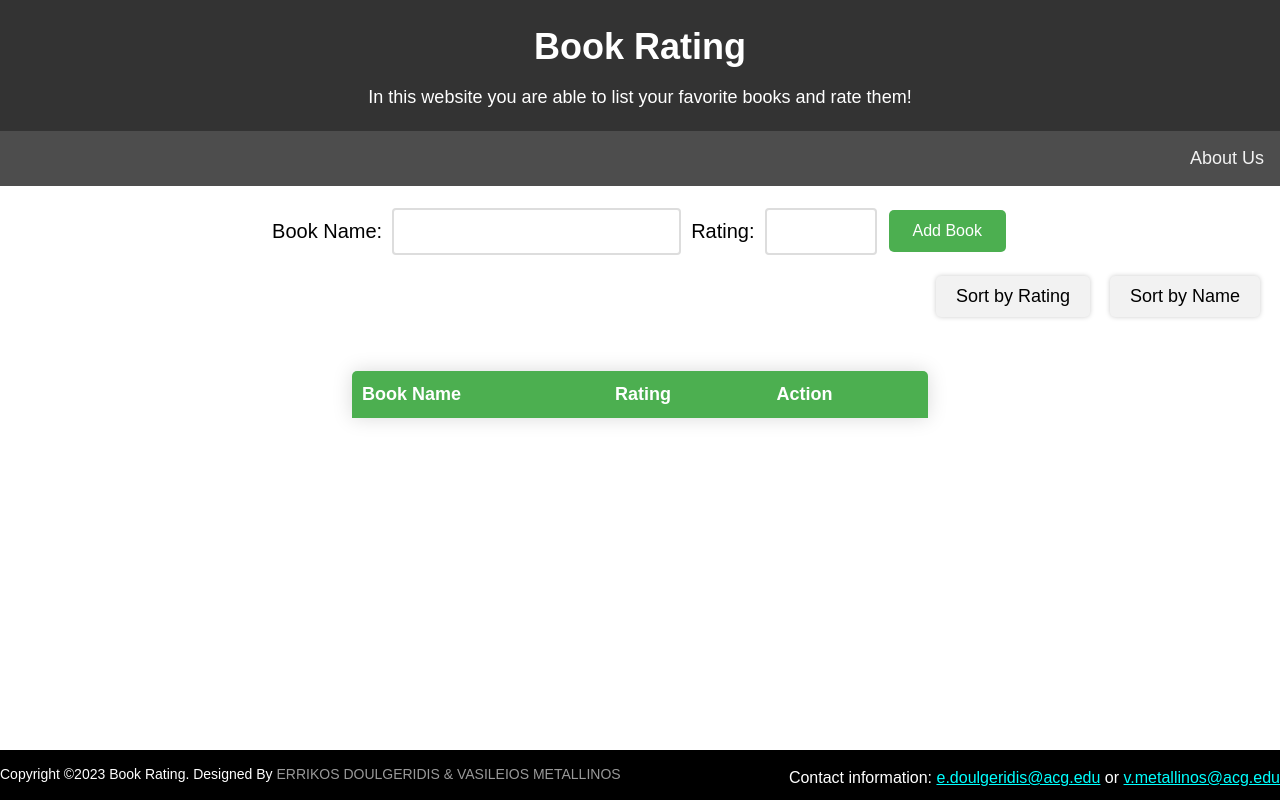
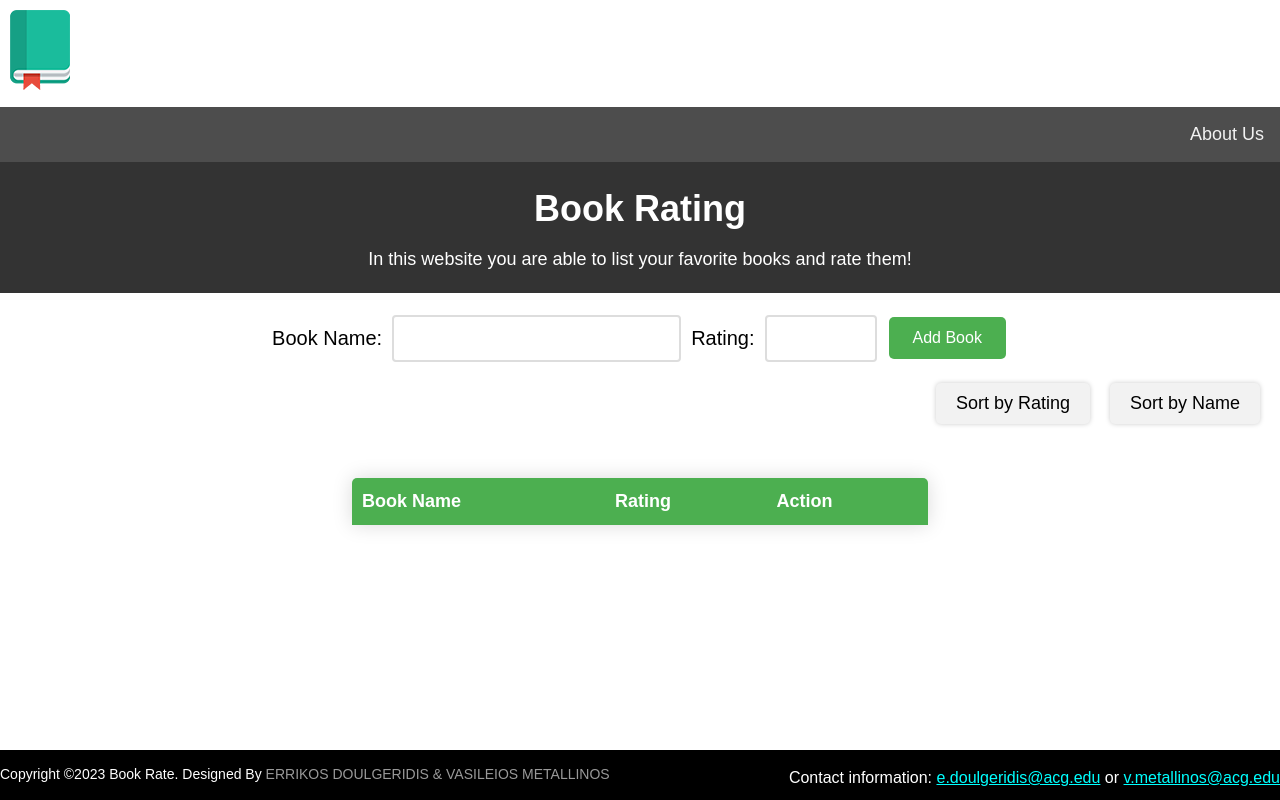
Before and after one commit to ErDoul123/Midterm-Project-for-ITC-4214, a plain HTML site: page index.html in a window 1280 px wide. Drawn offline with nearby package versions, Linux system fonts and the light colour scheme.

Commit message:
add Logo

```diff
--- a/index.html
+++ b/index.html
@@ -14,16 +14,19 @@
 	</head>
 
 	<body>
+		<!-- Logo -->
+		<div class="logo"><a href="#"><img src="WebsiteLogo.png"></a></div>
+
+		<!-- The navigation bar contains a link to the "About Us" page. -->
+		<nav class="topnav">
+			<a href="#">About Us</a>
+		</nav>
 		<!-- The header section contains a title and description of the website. -->
 		<header>
 			<h1>Book Rating</h1>
 			<p>In this website you are able to list your favorite books and rate them!</p>
 		</header>
 
-		<!-- The navigation bar contains a link to the "About Us" page. -->
-		<nav class="topnav">
-			<a href="#">About Us</a>
-		</nav>
 
 		<!-- The main section contains a form for adding a book, two sort buttons, and a table for displaying the list of books. -->
 		<main>
@@ -69,7 +72,7 @@
 			</div>
 
 			<div class="footer-bottom">
-				<p>copyright &copy;2023 book rating.
+				<p>copyright &copy;2023 book rate.
 				designed by <span>Errikos Doulgeridis & Vasileios Metallinos</span></p>
 			</div>
 		</footer>
```
